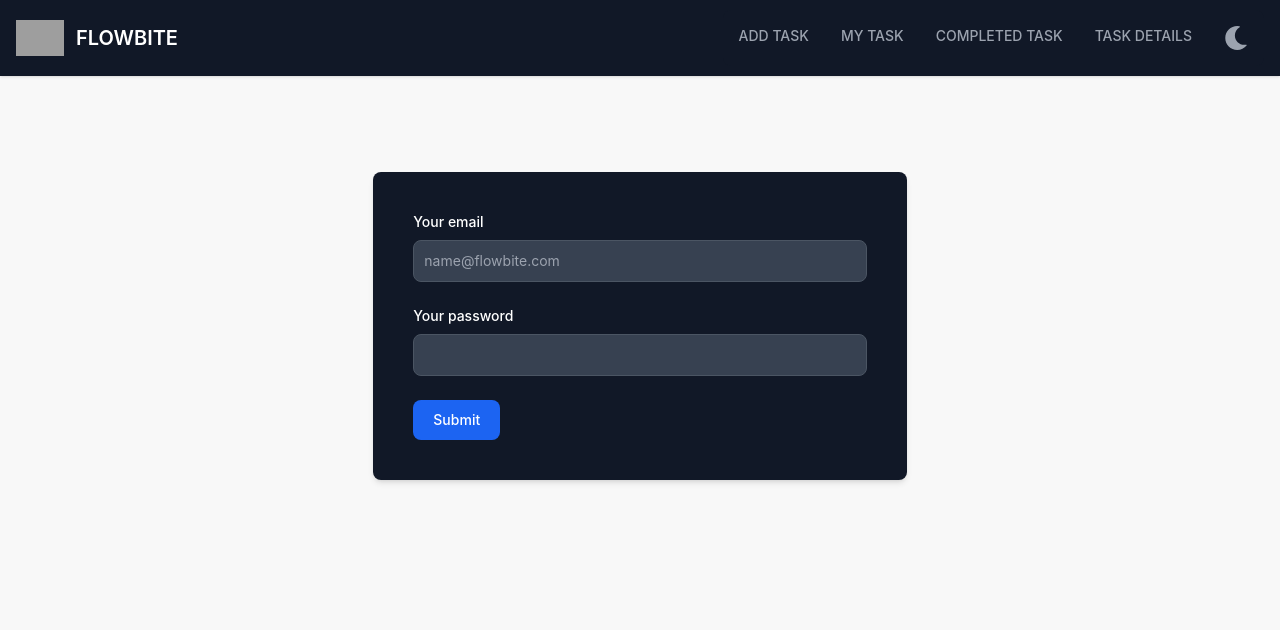
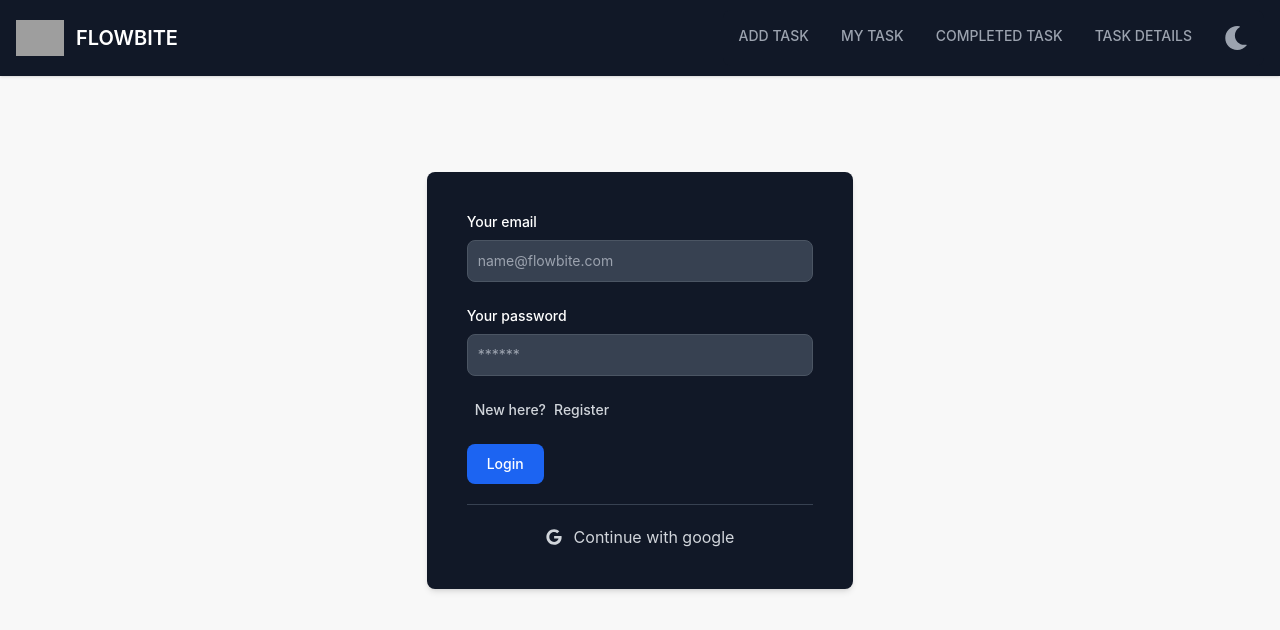
Before and after one commit to sheikh-riyadh/task-manager, a React (Create React App) app: page /login in a window 1280 px wide. Shown: the top 630 px of the page. Built offline with nearby package versions, Linux system fonts and the light colour scheme; no server answers; grey boxes are pictures that could not be loaded.

Commit message:
added login and register with google authentication

```diff
--- a/src/components/Login/Login.js
+++ b/src/components/Login/Login.js
@@ -1,10 +1,14 @@
+import { GoogleAuthProvider } from 'firebase/auth';
 import React, { useContext } from 'react';
 import { toast } from 'react-hot-toast';
+import { FaGoogle } from 'react-icons/fa';
+import { Link } from 'react-router-dom';
 import { AuthContext } from '../../context/AuthProvider';
+const googleProvider = new GoogleAuthProvider()
 
 const Login = () => {
 
-    const { signInUser } = useContext(AuthContext)
+    const { signInUser, signInWithGoogle } = useContext(AuthContext)
 
     const handleSubmit = (event) => {
         event.preventDefault()
@@ -13,6 +17,7 @@ const Login = () => {
         const password = form.password.value;
         signInUser(email, password).then(() => {
             toast.success("Login successfull")
+            form.reset()
         }).catch(error => {
             if (error.message === 'Firebase: Error (auth/wrong-password).') {
                 toast.error('Incorrect password')
@@ -22,8 +27,15 @@ const Login = () => {
             console.log(error)
         })
     }
+
+    const signInWithGoogleProvider = () => {
+        signInWithGoogle(googleProvider).then((res) => {
+            const user = res.user;
+            console.log(user)
+        }).catch(error => console.log(error))
+    }
     return (
-        <div className='w-5/12 mx-auto my-24 dark:bg-gray-900 p-10 rounded-lg bg-white shadow-md'>
+        <div className='w-11/12 lg:w-4/12 md:w-10/12 mx-auto my-24 dark:bg-gray-900 p-10 rounded-lg bg-white shadow-md'>
             <form onSubmit={handleSubmit}>
                 <div className="mb-6">
                     <label htmlFor="email" className="block mb-2 text-sm font-medium text-gray-900 dark:text-white">Your email</label>
@@ -31,10 +43,19 @@ const Login = () => {
                 </div>
                 <div className="mb-6">
                     <label htmlFor="password" className="block mb-2 text-sm font-medium text-gray-900 dark:text-white">Your password</label>
-                    <input name='password' type="password" id="password" className="bg-gray-50 border border-gray-300 text-gray-900 text-sm rounded-lg focus:ring-blue-500 focus:border-blue-500 block w-full p-2.5 dark:bg-gray-700 dark:border-gray-600 dark:placeholder-gray-400 dark:text-white dark:focus:ring-blue-500 dark:focus:border-blue-500" required />
+                    <input name='password' type="password" id="password" className="bg-gray-50 border border-gray-300 text-gray-900 text-sm rounded-lg focus:ring-blue-500 focus:border-blue-500 block w-full p-2.5 dark:bg-gray-700 dark:border-gray-600 dark:placeholder-gray-400 dark:text-white dark:focus:ring-blue-500 dark:focus:border-blue-500" required placeholder='******' />
                 </div>
-                <button type="submit" className="text-white bg-blue-700 hover:bg-blue-800 focus:ring-4 focus:outline-none focus:ring-blue-300 font-medium rounded-lg text-sm w-full sm:w-auto px-5 py-2.5 text-center dark:bg-blue-600 dark:hover:bg-blue-700 dark:focus:ring-blue-800">Submit</button>
+                <div className="flex items-start mb-6">
+                    <label className="ml-2 text-sm font-medium text-gray-900 dark:text-gray-300">New here?</label>
+                    <Link to='/register' className="link ml-2 text-sm font-medium text-gray-900 dark:text-gray-300">Register</Link>
+                </div>
+                <button type="submit" className="text-white bg-blue-700 hover:bg-blue-800 focus:ring-4 focus:outline-none focus:ring-blue-300 font-medium rounded-lg text-sm w-full sm:w-auto px-5 py-2.5 text-center dark:bg-blue-600 dark:hover:bg-blue-700 dark:focus:ring-blue-800">Login</button>
             </form>
+            <hr className="my-5 h-px bg-gray-200 border-0 text-gray-900 dark:bg-gray-700"></hr>
+            <div className='flex gap-3 items-center justify-center dark:text-gray-300'>
+                <FaGoogle></FaGoogle>
+                <button onClick={signInWithGoogleProvider}>Continue with google</button>
+            </div>
         </div>
     );
 };
--- a/src/components/Login/Register.js
+++ b/src/components/Login/Register.js
@@ -0,0 +1,68 @@
+import React, { useContext } from 'react';
+import { toast } from 'react-hot-toast';
+import { Link } from 'react-router-dom';
+import { AuthContext } from '../../context/AuthProvider';
+import { FaGoogle } from 'react-icons/fa';
+import { GoogleAuthProvider } from 'firebase/auth';
+const googleProvider = new GoogleAuthProvider()
+const Register = () => {
+
+    const { createUser, signInWithGoogle } = useContext(AuthContext)
+
+    const handleSubmit = (event) => {
+        event.preventDefault()
+        const form = event.target
+        const email = form.email.value;
+        const password = form.password.value;
+        createUser(email, password).then(() => {
+            toast.success("Login successfull")
+            form.reset()
+        }).catch(error => {
+            if (error.message === 'Firebase: Error (auth/wrong-password).') {
+                toast.error('Incorrect password')
+            } else if (error.message === 'Firebase: Error (auth/user-not-found).') {
+                toast.error('User not found please register')
+            } else if (error.message === 'Firebase: Password should be at least 6 characters (auth/weak-password).') {
+                toast.error('Password should be at least 6 characters or longer')
+            }
+            console.log(error)
+        })
+    }
+
+    const signInWithGoogleProvider = () => {
+        signInWithGoogle(googleProvider).then((res) => {
+            const user = res.user;
+            console.log(user)
+        }).catch(error => console.log(error))
+    }
+    return (
+        <div className='w-11/12 lg:w-4/12 md:w-10/12 mx-auto my-24 dark:bg-gray-900 p-10 rounded-lg bg-white shadow-md'>
+            <form onSubmit={handleSubmit}>
+                <div className="mb-6">
+                    <label className="block mb-2 text-sm font-medium text-gray-900 dark:text-white">Your name</label>
+                    <input name='name' type="name" className="bg-gray-50 border border-gray-300 text-gray-900 text-sm rounded-lg focus:ring-blue-500 focus:border-blue-500 block w-full p-2.5 dark:bg-gray-700 dark:border-gray-600 dark:placeholder-gray-400 dark:text-white dark:focus:ring-blue-500 dark:focus:border-blue-500" placeholder="John doe" required />
+                </div>
+                <div className="mb-6">
+                    <label className="block mb-2 text-sm font-medium text-gray-900 dark:text-white">Your email</label>
+                    <input name='email' type="email" className="bg-gray-50 border border-gray-300 text-gray-900 text-sm rounded-lg focus:ring-blue-500 focus:border-blue-500 block w-full p-2.5 dark:bg-gray-700 dark:border-gray-600 dark:placeholder-gray-400 dark:text-white dark:focus:ring-blue-500 dark:focus:border-blue-500" placeholder="name@flowbite.com" required />
+                </div>
+                <div className="mb-6">
+                    <label className="block mb-2 text-sm font-medium text-gray-900 dark:text-white">Your password</label>
+                    <input name='password' type="password" className="bg-gray-50 border border-gray-300 text-gray-900 text-sm rounded-lg focus:ring-blue-500 focus:border-blue-500 block w-full p-2.5 dark:bg-gray-700 dark:border-gray-600 dark:placeholder-gray-400 dark:text-white dark:focus:ring-blue-500 dark:focus:border-blue-500" required placeholder='******' />
+                </div>
+                <div className="flex items-start mb-6">
+                    <label className="ml-2 text-sm font-medium text-gray-900 dark:text-gray-300">Already have an account?</label>
+                    <Link to='/login' className="link ml-2 text-sm font-medium text-gray-900 dark:text-gray-300">Login</Link>
+                </div>
+                <button type="submit" className="text-white bg-blue-700 hover:bg-blue-800 focus:ring-4 focus:outline-none focus:ring-blue-300 font-medium rounded-lg text-sm w-full sm:w-auto px-5 py-2.5 text-center dark:bg-blue-600 dark:hover:bg-blue-700 dark:focus:ring-blue-800">Register</button>
+            </form>
+            <hr className="my-5 h-px bg-gray-200 border-0 text-gray-900 dark:bg-gray-700"></hr>
+            <div className='flex gap-3 items-center justify-center dark:text-gray-300'>
+                <FaGoogle></FaGoogle>
+                <button onClick={signInWithGoogleProvider}>Continue with google</button>
+            </div>
+        </div>
+    );
+};
+
+export default Register;
--- a/src/routes/Routes.js
+++ b/src/routes/Routes.js
@@ -4,6 +4,7 @@ import CompletedTask from "../components/CompletedTask/CompletedTask";
 import Details from "../components/Details/Details";
 import FourOFour from "../components/FourOFour/FourOFour";
 import Login from "../components/Login/Login";
+import Register from "../components/Login/Register";
 import MyTask from "../components/MyTasks/MyTasks";
 import UpdateTask from "../components/UpdateTask/UpdateTask";
 import Main from "../layout/Main";
@@ -33,6 +34,9 @@ export const router = createBrowserRouter([
                 path: '/login',
                 element: <Login></Login>
             }, {
+                path: '/register',
+                element: <Register></Register>
+            }, {
                 path: '*',
                 element: <FourOFour></FourOFour>
             }
```
